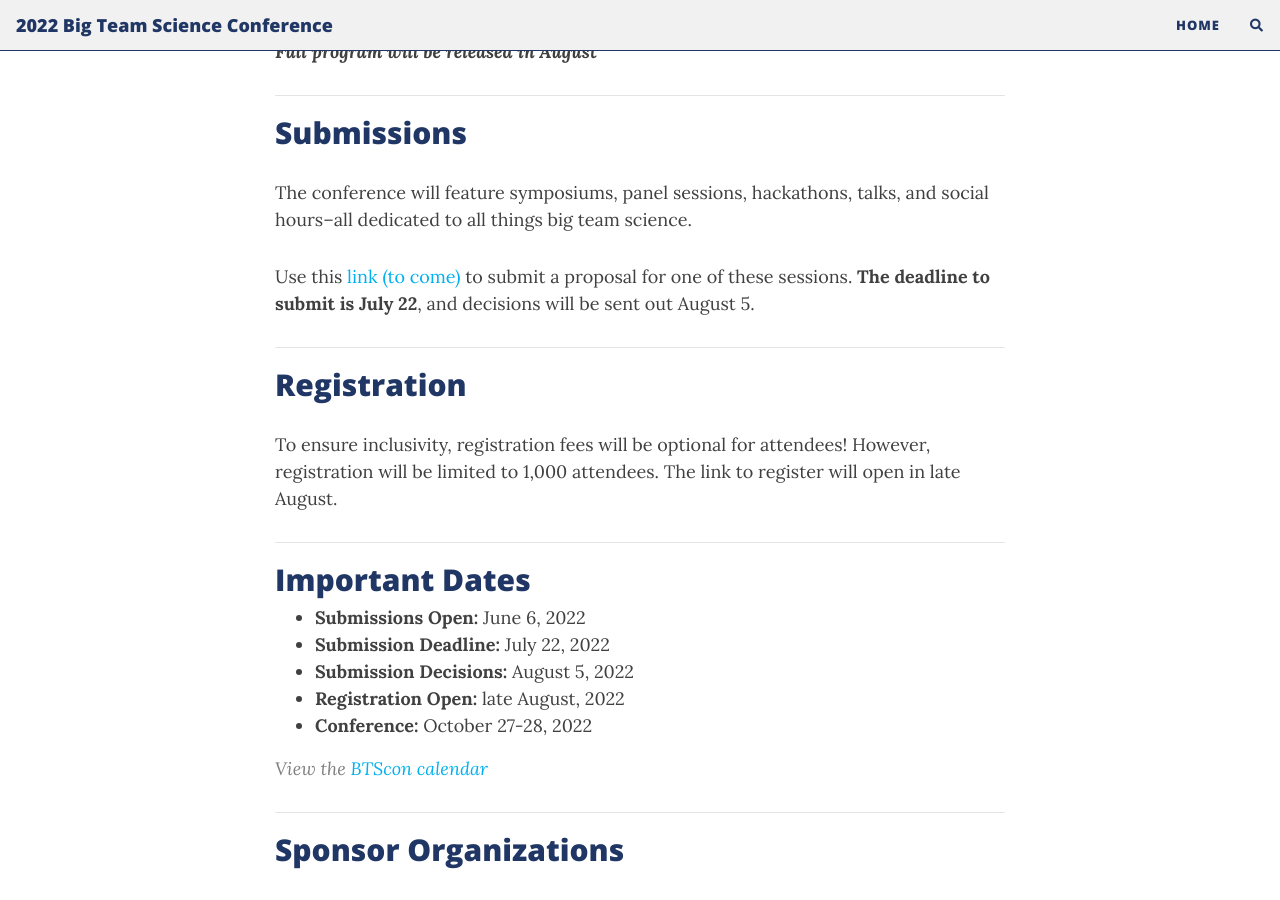
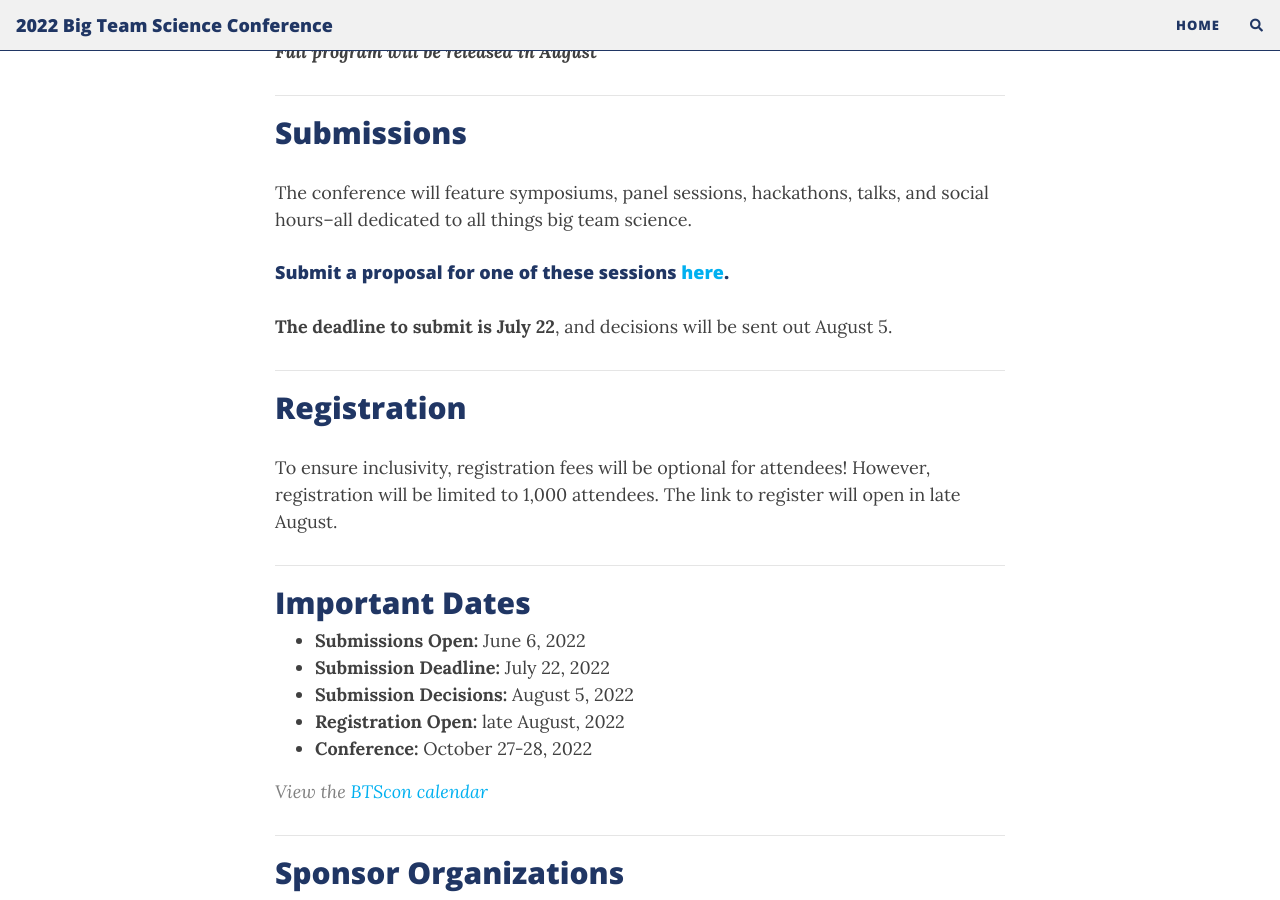
Before and after one commit to bigteamscienceconference/bigteamscienceconference.github.io, a Jekyll site: the page built from index.md, in a window 1280 px wide and 900 px high, scrolled down 2102 px. Built offline with Jekyll 4.4.1, drawn with Linux system fonts in a browser that asks for light colours; nearby versions of some CDN libraries; comment, search, counter and statistics services are not loaded.

Commit message:
add submission link

```diff
--- a/index.md
+++ b/index.md
@@ -113,7 +113,9 @@ The goal of this two-day virtual conference is to bring together a multidiscipli
 
 The conference will feature symposiums, panel sessions, hackathons, talks, and social hours–all dedicated to all things big team science.
 
-Use this [link (to come)]() to submit a proposal for one of these sessions. **The deadline to submit is July 22**, and decisions will be sent out August 5.
+#### Submit a proposal for one of these sessions [here](https://docs.google.com/forms/d/e/1FAIpQLScIciauSbdMx7Es0Wnmp9ulOHGZtWlvaXinBm6mkLrd32WZyA/viewform?usp=sf_link).
+
+**The deadline to submit is July 22**, and decisions will be sent out August 5.
 
 ***
 ## Registration
```
